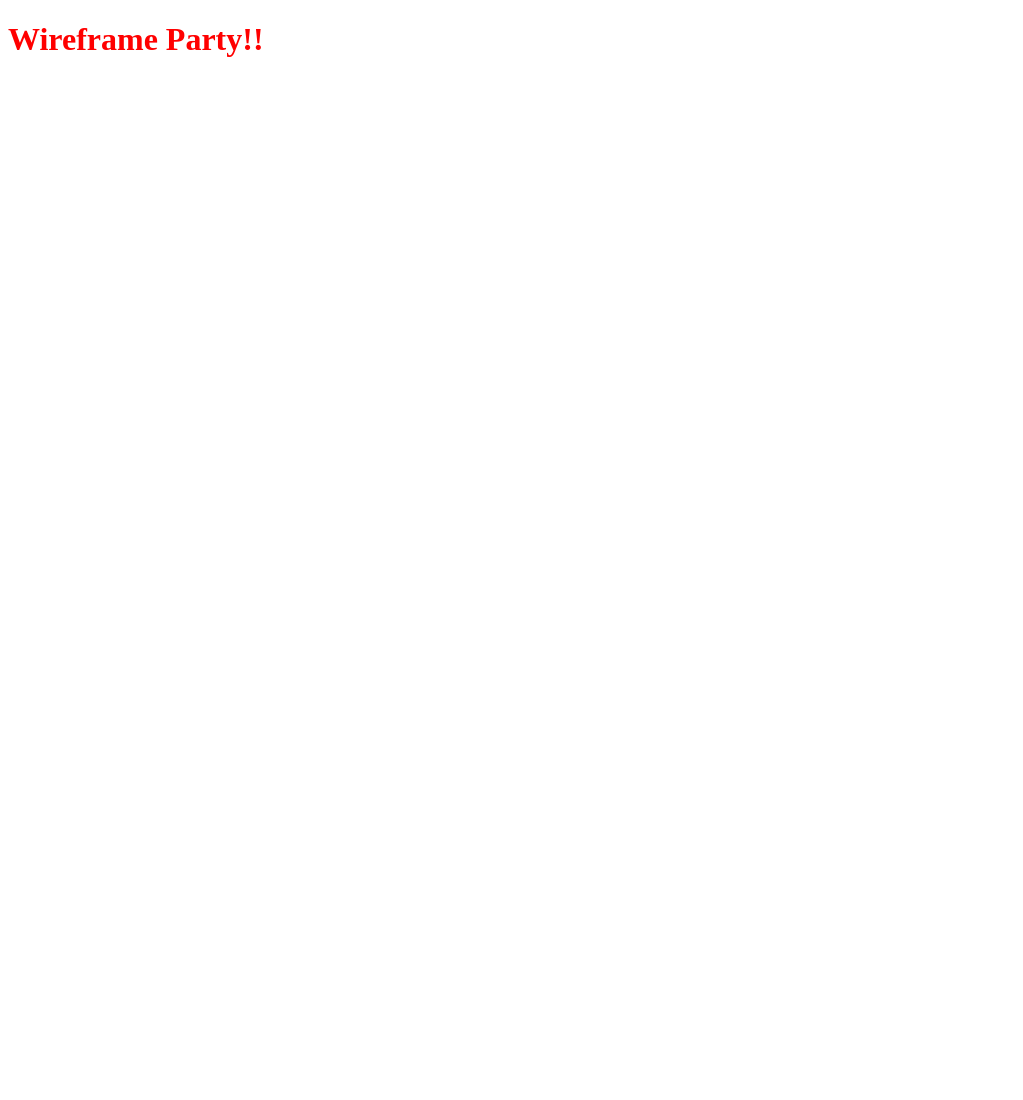
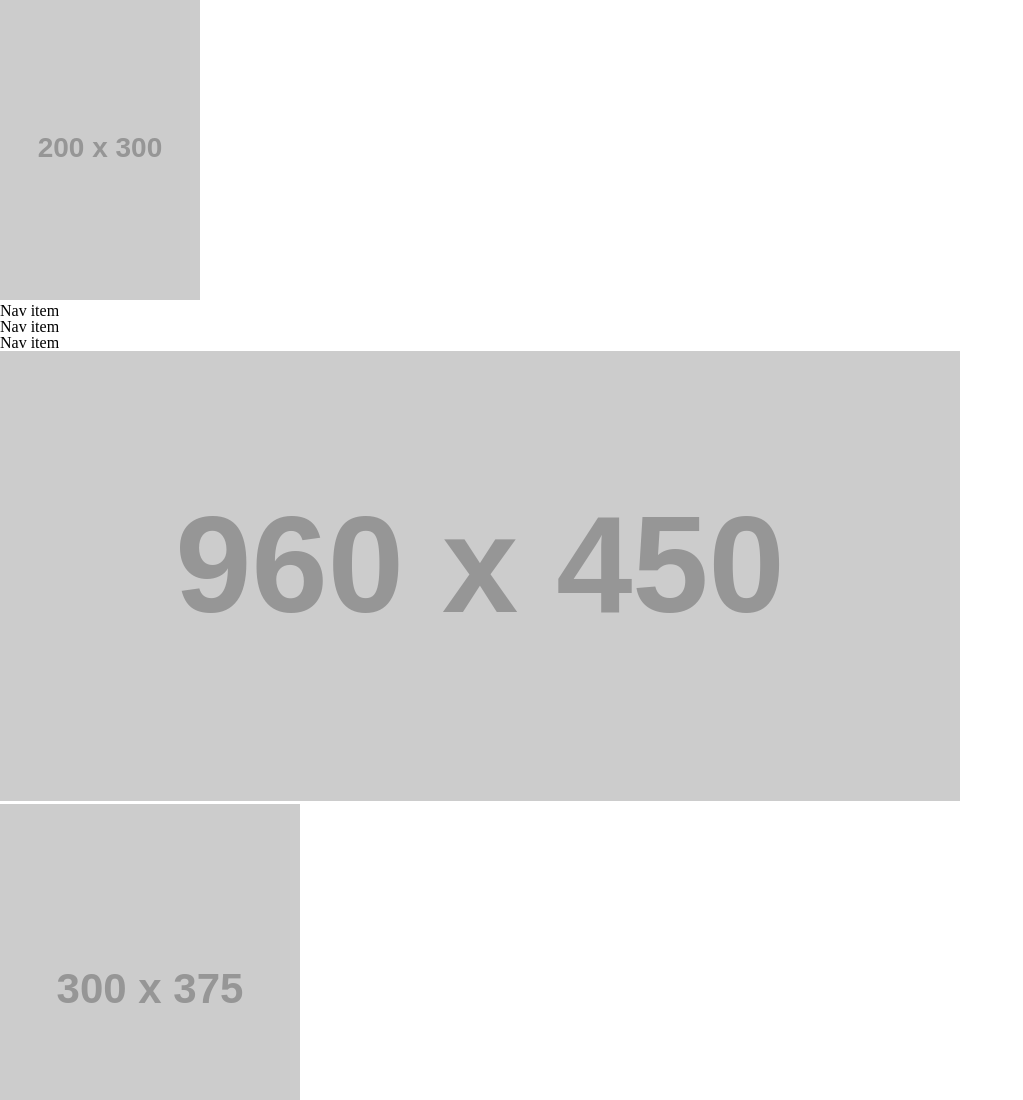
Before and after one commit to awittnam/201d40-wireframe-exercise, a plain HTML site: page index.html in a window 1280 px wide. Shown: the top 1100 px of the page, without its empty margins (0-1023 px from the left). Before the commit the page ends 800 px from the top, so only its background shows below. Drawn offline with Linux system fonts and the light colour scheme; placeholder pictures from the web are drawn by us.

Commit message:
completed html

```diff
--- a/index.html
+++ b/index.html
@@ -7,7 +7,36 @@
     </head>
 
     <body>
-        <h1>Wireframe Party!!</h1>
+        <header>
+                <img src="https://placehold.it/200x300/ddd" title="logo" alt="logo" />
+                <nav>
+                    <ul>
+                        <li>Nav item</li>
+                        <li>Nav item</li>
+                        <li>Nav item</li>
+                    </ul>
+                </nav>
 
+        </header>
+
+        <main>
+
+                <img src="https://placehold.it/960x450/ddd" title="hero" alt="hero" />
+                <ul>
+                    <li><img src="https://placehold.it/300x375/ddd" title="sub-banner-1" alt="sub-banner-1" /></li>
+                    <li><img src="https://placehold.it/300x375/ddd" title="sub-banner-2" alt="sub-banner-2" /></li>
+                    <li><img src="https://placehold.it/300x375/ddd" title="sub-banner-3" alt="sub-banner-3" /></li>
+                </ul>
+                <section>
+                    <img src="https://placehold.it/480x400/ddd" title="featured-section-banner" alt="featured-section-banner" /></li>
+                    <h2>"Featured Section Heading</h2>
+                    <p>Lorem ipsum dolor sit amet, consectetur adipiscing elit. Nam tristique lacus venenatis sem sodales pretium. Quisque pulvinar laoreet sodales. Donec fringilla, risus vitae volutpat semper, nunc eros tempus turpis, eu commodo enim orci at sapien. Nullam laoreet fringilla augue, id eleifend mi rhoncus at. Praesent commodo massa at lorem sollicitudin congue. Quisque at ante viverra, fermentum lorem nec, rhoncus nunc. Aliquam tristique porta lacinia. Donec ultrices volutpat dolor, quis lobortis sem rhoncus at. Proin at dui dapibus tellus porttitor ornare vitae sit amet ligula. Sed pharetra id neque et sagittis. Nunc in commodo odio. Nulla ut elementum turpis. Vivamus placerat sem diam, at volutpat arcu molestie a. Lorem ipsum dolor sit amet, consectetur adipiscing elit. Proin ac elit porttitor, commodo metus maximus, suscipit dui. Nunc ut dapibus ante.</p>
+                    <button>Call to Action</button>
+                </section>
+
+
+        </main>
+
+        <footer></footer>
     </body>
 </html>
--- a/reset.css
+++ b/reset.css
@@ -0,0 +1,48 @@
+/* http://meyerweb.com/eric/tools/css/reset/
+   v2.0 | 20110126
+   License: none (public domain)
+*/
+
+html, body, div, span, applet, object, iframe,
+h1, h2, h3, h4, h5, h6, p, blockquote, pre,
+a, abbr, acronym, address, big, cite, code,
+del, dfn, em, img, ins, kbd, q, s, samp,
+small, strike, strong, sub, sup, tt, var,
+b, u, i, center,
+dl, dt, dd, ol, ul, li,
+fieldset, form, label, legend,
+table, caption, tbody, tfoot, thead, tr, th, td,
+article, aside, canvas, details, embed,
+figure, figcaption, footer, header, hgroup,
+menu, nav, output, ruby, section, summary,
+time, mark, audio, video {
+	margin: 0;
+	padding: 0;
+	border: 0;
+	font-size: 100%;
+	font: inherit;
+	vertical-align: baseline;
+}
+/* HTML5 display-role reset for older browsers */
+article, aside, details, figcaption, figure,
+footer, header, hgroup, menu, nav, section {
+	display: block;
+}
+body {
+	line-height: 1;
+}
+ol, ul {
+	list-style: none;
+}
+blockquote, q {
+	quotes: none;
+}
+blockquote:before, blockquote:after,
+q:before, q:after {
+	content: '';
+	content: none;
+}
+table {
+	border-collapse: collapse;
+	border-spacing: 0;
+}
```
